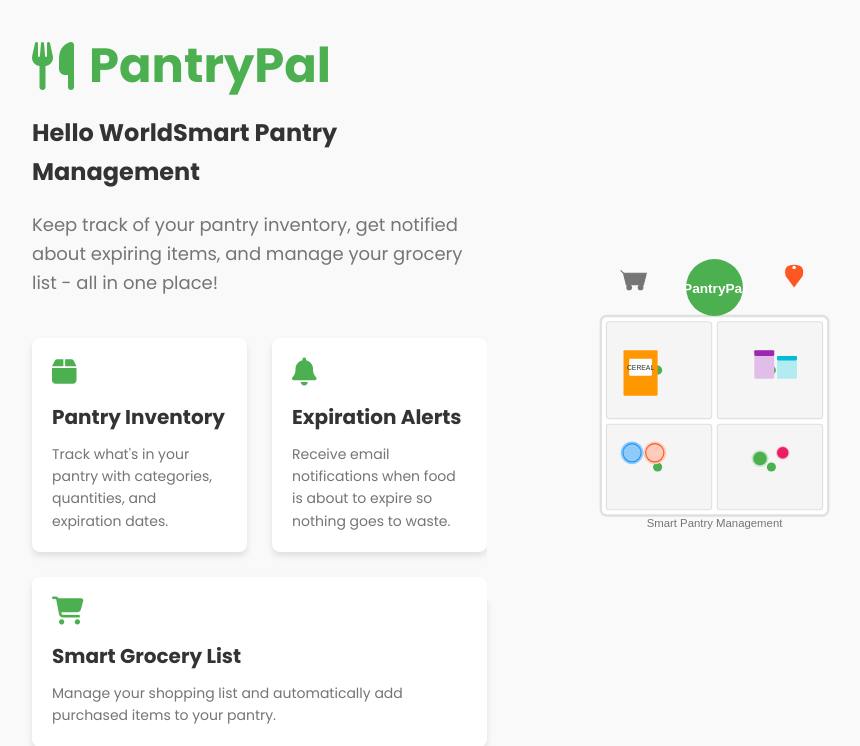
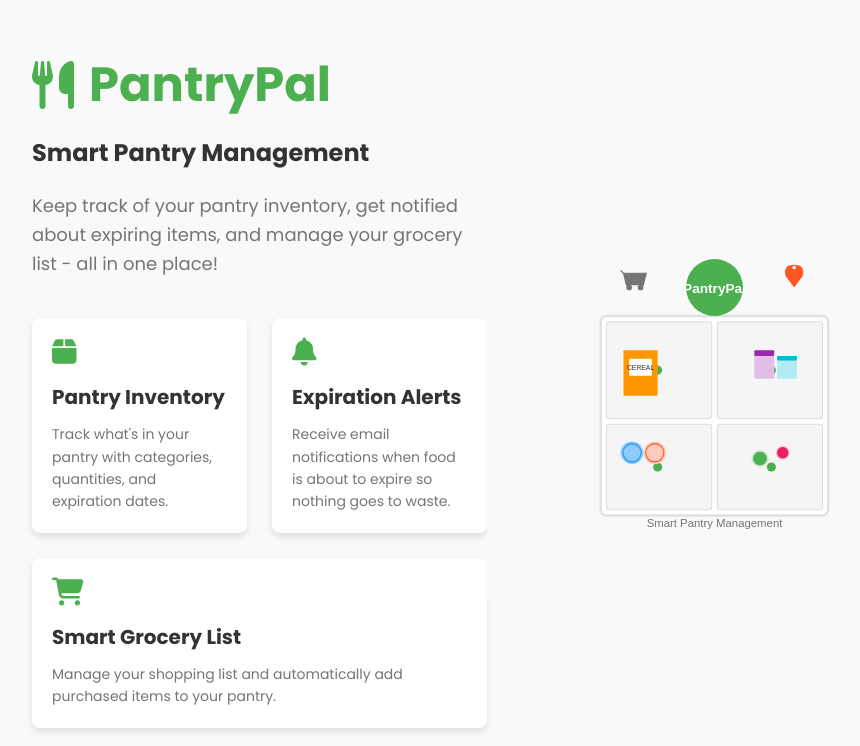
Before and after one commit to RazorHog-Inc/PantryPal, a Flask app: page / in a window 1280 px wide. Shown: the top 746 px of the page, without its empty margins (278-1138 px from the left). Run offline with Flask 3, Linux system fonts and the light colour scheme; some libraries are stand-ins or nearby versions.

Commit message:
Fix homepage

```diff
--- a/templates/index.html
+++ b/templates/index.html
@@ -6,7 +6,7 @@
 <div class="welcome-container">
     <div class="welcome-content">
         <h1><i class="fas fa-utensils"></i> PantryPal</h1>
-        <h2>Hello WorldSmart Pantry Management</h2>
+        <h2>Smart Pantry Management</h2>
         <p>Keep track of your pantry inventory, get notified about expiring items, and manage your grocery list - all in one place!</p>
         <div class="welcome-features">
             <div class="feature">
```
